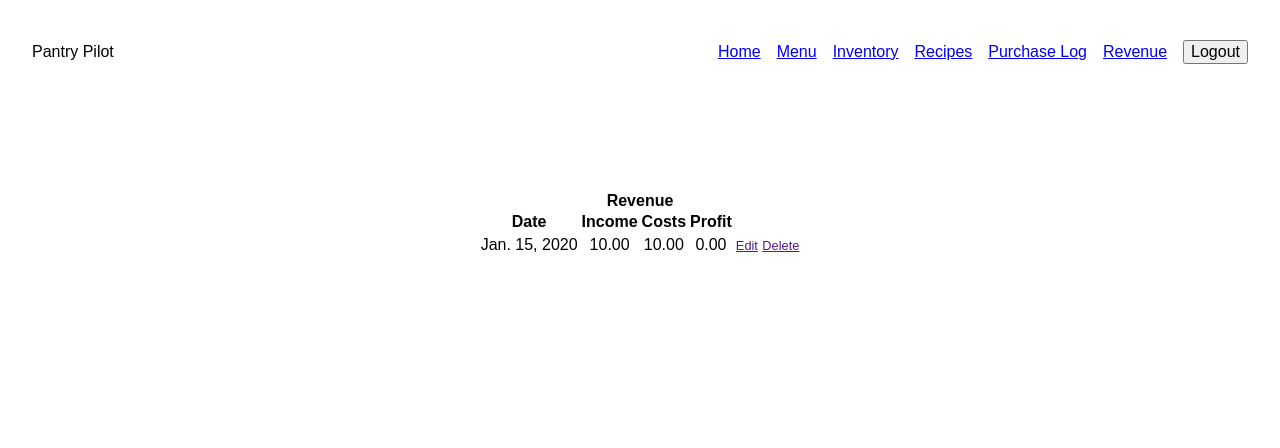
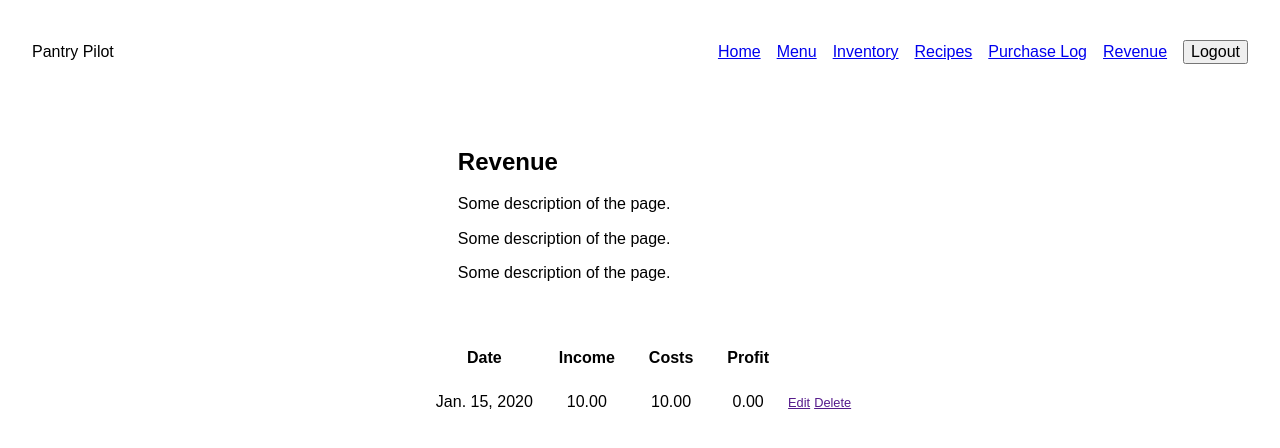
Before and after one commit to RobertMcIsaac/django_delights, a Django app: page /revenue/ in a window 1280 px wide. Shown: the top 448 px of the page. Run offline with Django 4.2, Linux system fonts and the light colour scheme; a user stored in the database is signed in; tables that the repository leaves empty hold one stand-in row (values such as "Sample post").

Commit message:
Moved 'Add' buttons to above tables. standardised some styling,, added ids etc

```diff
--- a/inventory/static/inventory/style.css
+++ b/inventory/static/inventory/style.css
@@ -137,7 +137,7 @@ h4 {
     margin: 1rem 0;
 }
 
-.desciption__container {
+.description__container {
     text-align: left;
     padding: 1rem 2rem;
 }
@@ -203,3 +203,26 @@ h4 {
     display: flex;
     flex-direction: column;
 } */
+
+
+    /* LISTS */
+
+.recipes__container {
+    padding: 1rem 2rem;
+}
+
+.list__container {
+    display: flex;
+    flex-direction: column;
+    margin: 0;
+    padding: 0;
+}
+
+.list__title {
+
+}
+
+.list__item {
+    padding: 0.5rem;
+    margin: 0;
+}
--- a/inventory/templates/inventory/home.html
+++ b/inventory/templates/inventory/home.html
@@ -3,6 +3,7 @@
 {% block title %}Home - Pantry Pilot{% endblock title %}
 
 {% block content %}
+<section id="home">
     <div class="title__container flex__center">
         <h1 class="home__title">Welcome to Pantry Pilot</h1>
         <small>By Django Delights</small>
@@ -42,5 +43,6 @@
     <div>
         <small>Don't have an account?<a href="{% url 'signup' %}"> Sign-up here</a></small>
     </div>
+</section>
 {% endif %}
 {% endblock content %}
--- a/inventory/templates/inventory/ingredient_create_form.html
+++ b/inventory/templates/inventory/ingredient_create_form.html
@@ -3,7 +3,7 @@
 {% block title %}Add ingredient - Pantry Pilot{% endblock title %}
 
 {% block content %}
-<section class="formpage__container">
+<section id="add-ingredient" class="formpage__container">
     <div>
         <h2>Add Ingredient To Inventory</h2>
     </div>
--- a/inventory/templates/inventory/ingredient_delete.html
+++ b/inventory/templates/inventory/ingredient_delete.html
@@ -3,7 +3,7 @@
 {% block title %}Delete Ingredient - Pantry Pilot{% endblock title %}
 
 {% block content %}
-<section class="formpage__container">
+<section id="delete-ingredient" class="formpage__container">
     <div>
         <h2>Delete:</h2>
         <h3>{{ingredient.name}}</h3>
--- a/inventory/templates/inventory/ingredient_update.html
+++ b/inventory/templates/inventory/ingredient_update.html
@@ -1,7 +1,9 @@
 {% extends 'inventory/base.html' %}
 
+{% block title %}Edit Ingredient - Pantry Pilot{% endblock title %}
+
 {% block content %}
-<section class="formpage__container">
+<section id="edit-ingredient" class="formpage__container">
     <div>
         <h2>Edit:</h2>
         <h3>{{ingredient.name}}</h3>
--- a/inventory/templates/inventory/menuitem_create_form.html
+++ b/inventory/templates/inventory/menuitem_create_form.html
@@ -3,7 +3,7 @@
 {% block title %}Add Menu Item - Pantry Pilot{% endblock title %}
 
 {% block content %}
-<section class="formpage__container">
+<section id="add-menu-item" class="formpage__container">
     <div>
         <h2>Add New Menu Item</h2>
     </div>
--- a/inventory/templates/inventory/menuitem_delete.html
+++ b/inventory/templates/inventory/menuitem_delete.html
@@ -3,7 +3,7 @@
 {% block title %}Delete Menu Item - Pantry Pilot{% endblock title %}
 
 {% block content %}
-<section class="formpage__container">
+<section id="delete-menu-item" class="formpage__container">
     <div>
         <h2>Delete:</h2>
         <h3>{{menuitem.name}}</h3>
--- a/inventory/templates/inventory/menuitem_update.html
+++ b/inventory/templates/inventory/menuitem_update.html
@@ -1,7 +1,9 @@
 {% extends 'inventory/base.html' %}
 
+{% block title %}Menu Item Edit - Pantry Pilot{% endblock title %}
+
 {% block content %}
-<section class="formpage__container">
+<section id="edit-menu-item" class="formpage__container">
     <div>
         <h2>Edit:</h2>
         <h3>{{menuitem.name}}</h3>
--- a/inventory/templates/inventory/purchase_create_form.html
+++ b/inventory/templates/inventory/purchase_create_form.html
@@ -3,7 +3,7 @@
 {% block title %}Log new purchase - Pantry Pilot{% endblock title %}
 
 {% block content %}
-<section class="formpage__container">
+<section id="log-purchase" class="formpage__container">
     <div>
         <h2>Log New Purchase</h2>
     </div>
--- a/inventory/templates/inventory/recipe_create_form.html
+++ b/inventory/templates/inventory/recipe_create_form.html
@@ -3,7 +3,7 @@
 {% block title %}Add Recipe To Menu Item - Pantry Pilot{% endblock title %}
 
 {% block content %}
-<section class="formpage__container">
+<section id="add-recipe" class="formpage__container">
 
      {% if recipe_requirement %}
      <div>
--- a/inventory/templates/inventory/revenue.html
+++ b/inventory/templates/inventory/revenue.html
@@ -3,33 +3,39 @@
 {% block title %}Revenue - Django Delights{% endblock title %}
 
 {% block content %}
-<section class="revenue__container main__container">
-    <h4>Revenue</h4>
-    <div>
-        <table>
-            <thead>
-                <tr>
-                    <th>Date</th>
-                    <th>Income</th>
-                    <th>Costs</th>
-                    <th>Profit</th>
+<section id="revenue" class="content__container">
+    <div class="description__container">
+        <h2>Revenue</h2>
+        <p>Some description of the page.</p>
+        <p>Some description of the page.</p>
+        <p>Some description of the page.</p>
+    </div>
+
+    <table class="table__container">
+        <thead class="table__head">
+            <tr class="table__head--row">
+                <th class="table__row--heading">Date</th>
+                <th class="table__row--heading">Income</th>
+                <th class="table__row--heading">Costs</th>
+                <th class="table__row--heading">Profit</th>
             </tr>
         </thead>
-            <tbody>
+        <tbody class="table__body">
             {% for revenue in daily_revenues %}
-                <tr>
-                    <td>{{ revenue.date }}</td>
-                    <td>{{ revenue.income|floatformat:2 }}</td>
-                    <td>{{ revenue.costs|floatformat:2 }}</td>
-                    <td>{{ revenue.profit|floatformat:2 }}</td>
+            <tr class="table__body--row">
+                <td class="table__row--detail">{{ revenue.date }}</td>
+                <td class="table__row--detail">{{ revenue.income|floatformat:2 }}</td>
+                <td class="table__row--detail">{{ revenue.costs|floatformat:2 }}</td>
+                <td class="table__row--detail">{{ revenue.profit|floatformat:2 }}</td>
                 <td>
                     <a href=""><small>Edit</small></a>
+                </td>
+                <td>
                     <a href=""><small>Delete</small></a>
                 </td>
             </tr>
             {% endfor %}
         </tbody>
     </table>
-    </div>
 </section>
 {% endblock content%}
```
Also changed, not shown: inventory/templates/inventory/inventory.html (+4 -5 lines), inventory/templates/inventory/menu.html (+4 -5 lines), inventory/templates/inventory/menuitem_detail.html (+4 -4 lines), inventory/templates/inventory/purchase_log.html (+4 -5 lines), inventory/templates/inventory/recipes.html (+8 -9 lines). Lines whose indentation alone changed are shown as unchanged.
